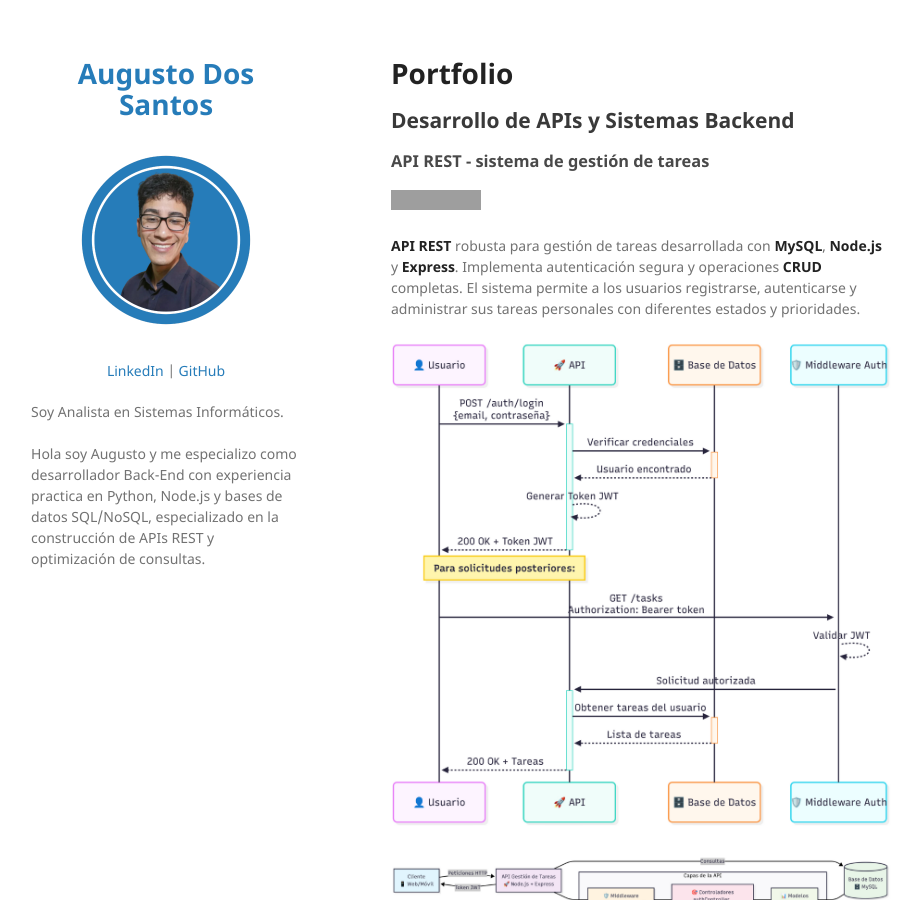
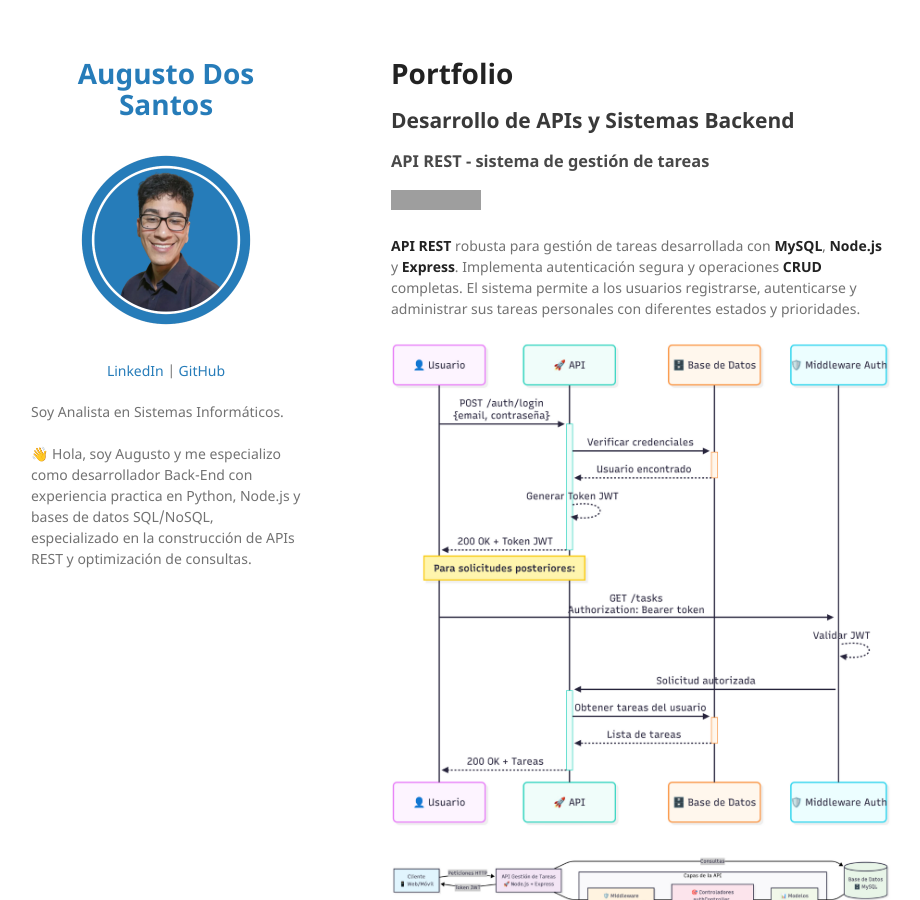
Before and after one commit to augustosz/portfolio-BE, a Jekyll site: the page built from index.md, in a window 1280 px wide and 900 px high. Shown: the whole window, without its empty margins (179-1099 px from the left). Built offline with Jekyll 4.4.1, drawn with Linux system fonts in a browser that asks for light colours; our own code applies the rules of GitHub Pages for plain Markdown files; grey boxes are pictures that could not be loaded.

```diff
--- a/_config.yml
+++ b/_config.yml
@@ -12,7 +12,7 @@ description:
   <p>
   Soy Analista en Sistemas Informáticos.
   <br><br>
-  Hola soy Augusto y me especializo como desarrollador Back-End con experiencia practica en Python, Node.js y bases de datos SQL/NoSQL, especializado en la construcción de APIs REST y optimización de consultas.
+  👋 Hola, soy Augusto y me especializo como desarrollador Back-End con experiencia practica en Python, Node.js y bases de datos SQL/NoSQL, especializado en la construcción de APIs REST y optimización de consultas.
   </p>
 
 theme: jekyll-theme-minimal
```
